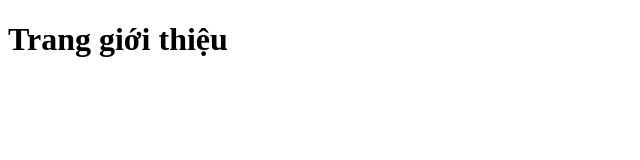
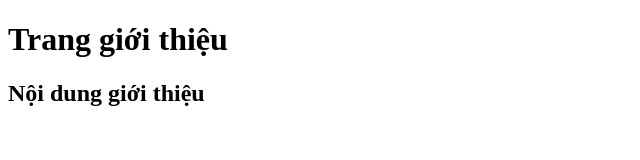
Before and after one commit to phuonglan-vo/todo-web, a plain HTML site: page gioithieu.html in a window 1280 px wide. Shown: the whole page, without its empty margins (0-640 px from the left). Drawn offline with Linux system fonts and the light colour scheme.

Commit message:
bổ sung nội dung trang

```diff
--- a/gioithieu.html
+++ b/gioithieu.html
@@ -7,5 +7,7 @@
 </head>
 <body>
     <h1>Trang giới thiệu</h1>
+
+    <h2>Nội dung giới thiệu</h2>
 </body>
 </html>
```
